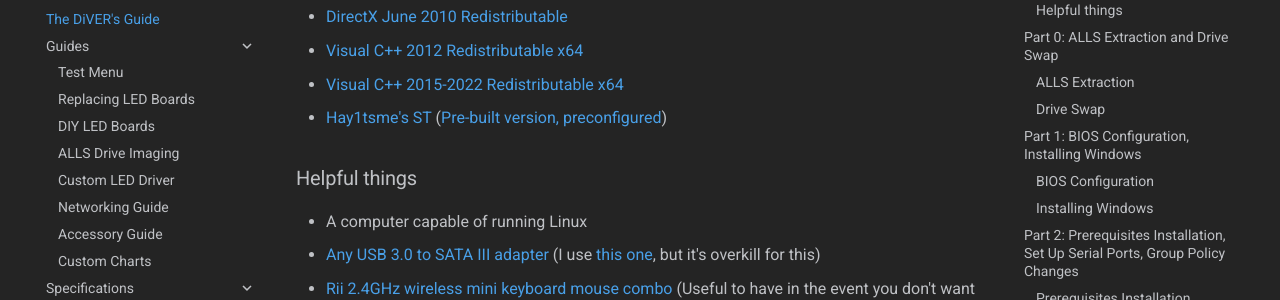
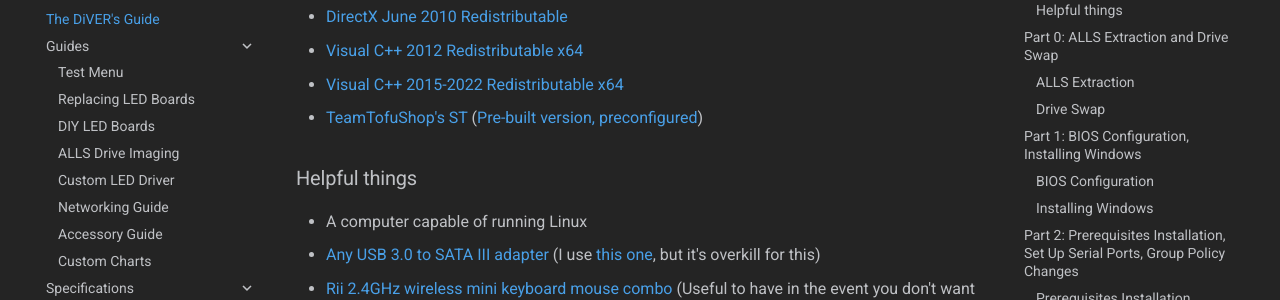
Before and after one commit to yellowberryHN/redive, an MkDocs documentation site: the page built from docs/guide.md, in a window 1280 px wide and 900 px high, scrolled down 1104 px. Shown: the part 152-452 px from the top of the window. Built offline with MkDocs 1.6.1 and Material for MkDocs 9.7.7, drawn with Linux system fonts in a browser that asks for light colours; comment, search, counter and statistics services are not loaded.

Commit message:
Update to latest Segatools, fix mkdocs config?

```diff
--- a/docs/guide.md
+++ b/docs/guide.md
@@ -53,8 +47,8 @@ however there may be room for improvement.
   - [DirectX June 2010 Redistributable](https://www.microsoft.com/en-us/download/details.aspx?id=8109)
   - [Visual C++ 2012 Redistributable x64](https://www.microsoft.com/en-us/download/details.aspx?id=30679)
   - [Visual C++ 2015-2022 Redistributable x64](https://aka.ms/vs/17/release/vc_redist.x64.exe)
-  - [Hay1tsme's ST](https://gitea.tendokyu.moe/Hay1tsme/segatools)
-    ([Pre-built version, preconfigured](files/mercury-cab.zip))
+  - [TeamTofuShop's ST](https://gitea.tendokyu.moe/TeamTofuShop/segatools)
+    ([Pre-built version, preconfigured](files/mercury-cab-2024-12-23.zip))
 
 ### Helpful things
 
--- a/mkdocs.yml
+++ b/mkdocs.yml
@@ -25,9 +25,15 @@ plugins:
   - git-revision-date-localized:
       fallback_to_build_date: true
   - offline
+  - callouts
+
 markdown_extensions:
-    - attr_list
-    - md_in_html
+  - callouts
+  - admonition
+  - pymdownx.details
+  - pymdownx.superfences
+  - attr_list
+  - md_in_html
 
 nav:
   - Home: index.md
--- a/requirements.txt
+++ b/requirements.txt
@@ -1 +1,6 @@
+markdown-callouts
+mkdocs
+mkdocs-callouts
 mkdocs-git-revision-date-localized-plugin
+mkdocs-material
+pymdown-extensions
```
Also changed, not shown: other parts of docs/guide.md (+0 -6 lines), docs/info/data/tables.md (+1 -1 lines), docs/launcher.md (+1 -1 lines), 2 other files.
